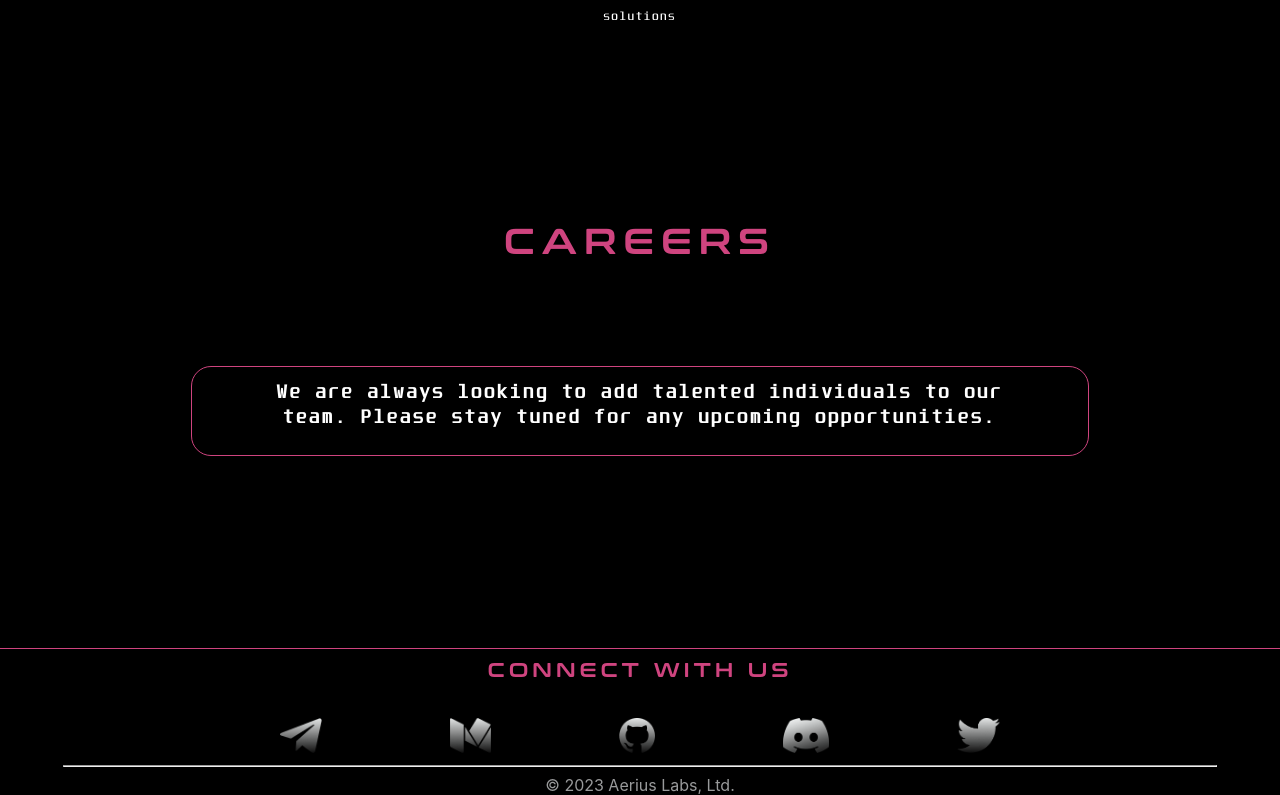
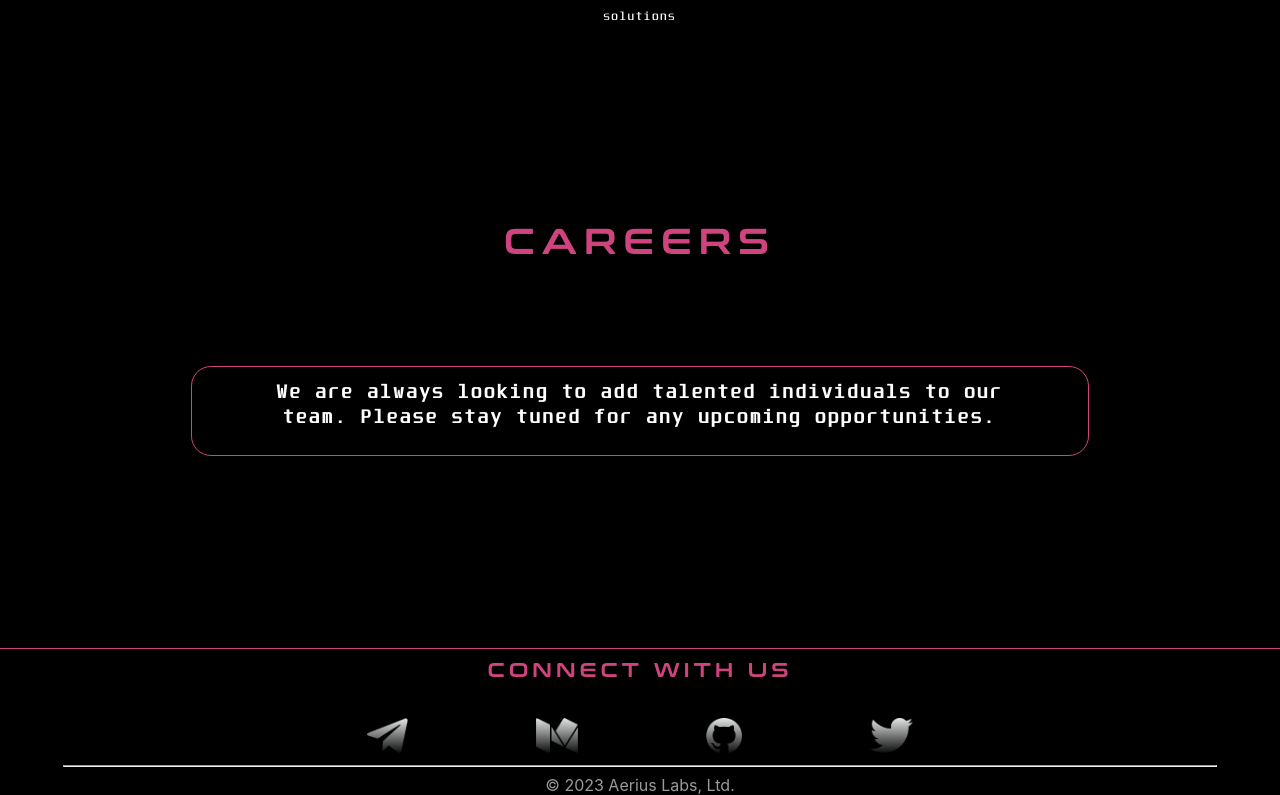
Before and after one commit to aerius-labs/website-v2, a React (Create React App) app: page / in a window 1280 px wide. Shown: the part 3379-4174 px from the top of the page. Built offline with nearby package versions, Linux system fonts and the light colour scheme; the HTML template or start-up script is replaced by a standard one.

Commit message:
chore: remove unneeded icons, add proper links

```diff
--- a/src/components/Footer.jsx
+++ b/src/components/Footer.jsx
@@ -12,7 +12,11 @@ const Footer = () => {
       <div className="footer-content">
         <div className="footer">CONNECT WITH US</div>
         <div style={{ zIndex: 1 }}>
-          <a href="#" target="_blank" rel="noopener noreferrer">
+          <a
+            href="https://t.me/rahulghangas"
+            target="_blank"
+            rel="noopener noreferrer"
+          >
             <img src={telegram} className="image" />
           </a>
           <a
@@ -28,9 +32,6 @@ const Footer = () => {
             rel="noopener noreferrer"
           >
             <img src={github} className="image" />
-          </a>
-          <a href="#" target="_blank" rel="noopener noreferrer">
-            <img src={discord} className="image" />
           </a>
           <a
             href="https://twitter.com/AeriusLabs"
```
